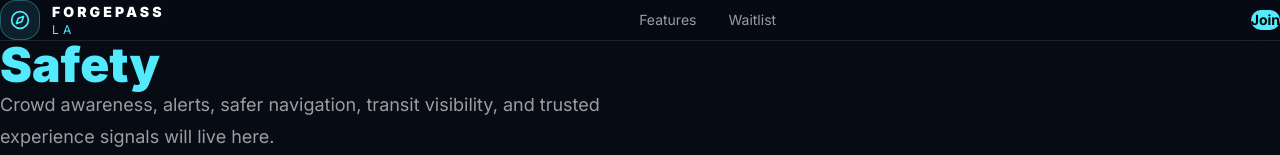
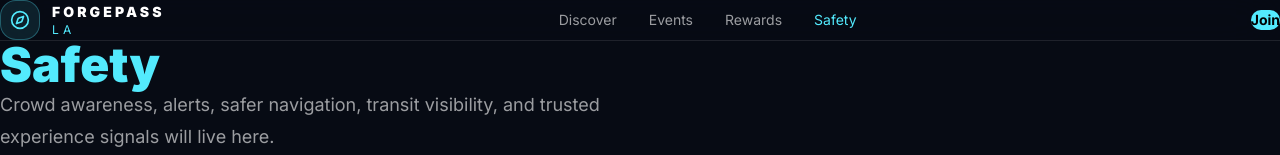
Before and after one commit to Oatskillua/forgepass-la, a React (Vite) app: page /safety in a window 1280 px wide. Shown: the top 155 px of the page. Built offline with nearby package versions, Linux system fonts and the light colour scheme.

Commit message:
Upgrade header navigation

```diff
--- a/src/components/Header.jsx
+++ b/src/components/Header.jsx
@@ -1,10 +1,18 @@
+import { NavLink } from 'react-router-dom'
 import { Compass } from 'lucide-react'
+
+const navItems = [
+  { label: 'Discover', to: '/discover' },
+  { label: 'Events', to: '/events' },
+  { label: 'Rewards', to: '/rewards' },
+  { label: 'Safety', to: '/safety' },
+]
 
 export default function Header() {
   return (
     <header className="relative z-20 border-b border-white/10 bg-[#070B14]/80 backdrop-blur-xl">
       <div className="mx-auto flex max-w-7xl items-center justify-between px-4 py-4 sm:px-6 lg:px-8">
-        <a href="/" className="flex items-center gap-3">
+        <NavLink to="/" className="flex items-center gap-3">
           <div className="flex h-10 w-10 items-center justify-center rounded-2xl border border-cyan-300/30 bg-cyan-300/10">
             <Compass className="h-5 w-5 text-cyan-300" />
           </div>
@@ -17,23 +25,30 @@ export default function Header() {
               LA
             </p>
           </div>
-        </a>
+        </NavLink>
 
         <nav className="hidden items-center gap-8 text-sm text-white/60 md:flex">
-          <a href="#features" className="hover:text-cyan-300">
-            Features
-          </a>
-          <a href="#waitlist" className="hover:text-cyan-300">
-            Waitlist
-          </a>
+          {navItems.map((item) => (
+            <NavLink
+              key={item.to}
+              to={item.to}
+              className={({ isActive }) =>
+                isActive
+                  ? 'text-cyan-300'
+                  : 'transition hover:text-cyan-300'
+              }
+            >
+              {item.label}
+            </NavLink>
+          ))}
         </nav>
 
-        <a
-          href="#waitlist"
+        <NavLink
+          to="/#waitlist"
           className="rounded-xl bg-cyan-300 px-4 py-2 text-sm font-bold text-black transition hover:scale-105"
         >
           Join
-        </a>
+        </NavLink>
       </div>
     </header>
   )
```
